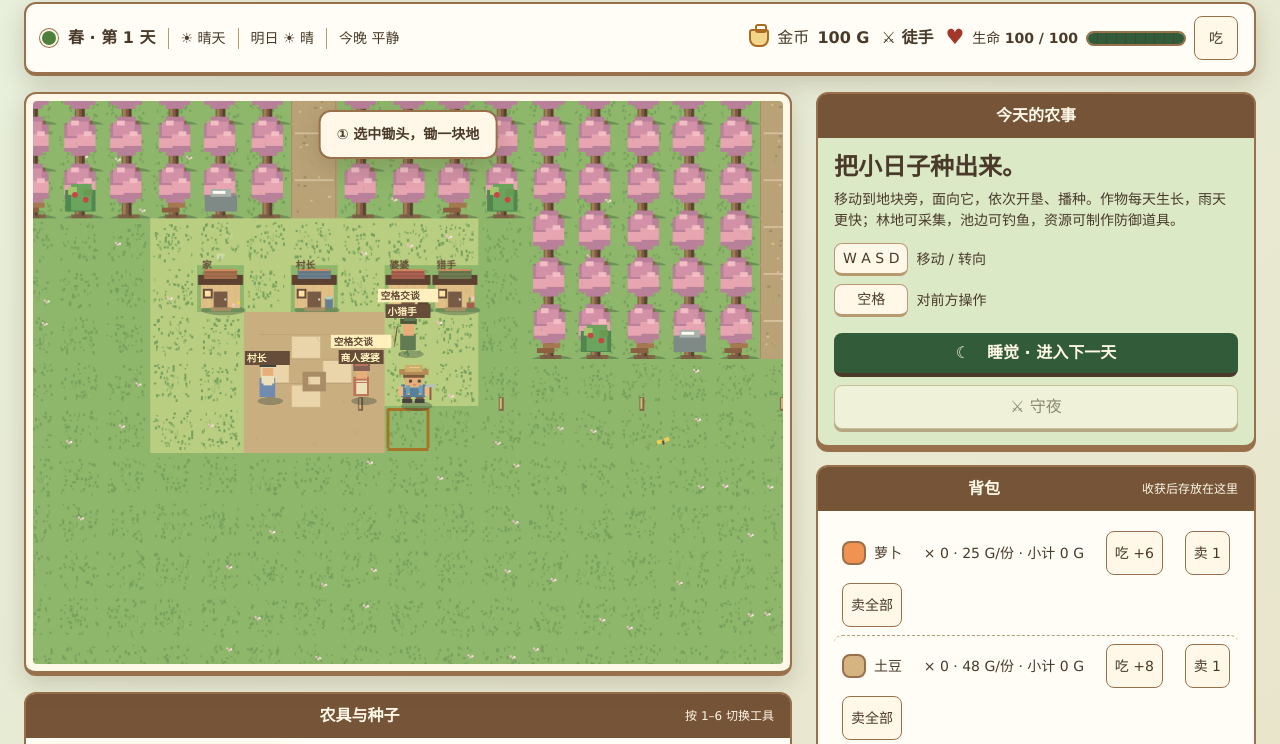
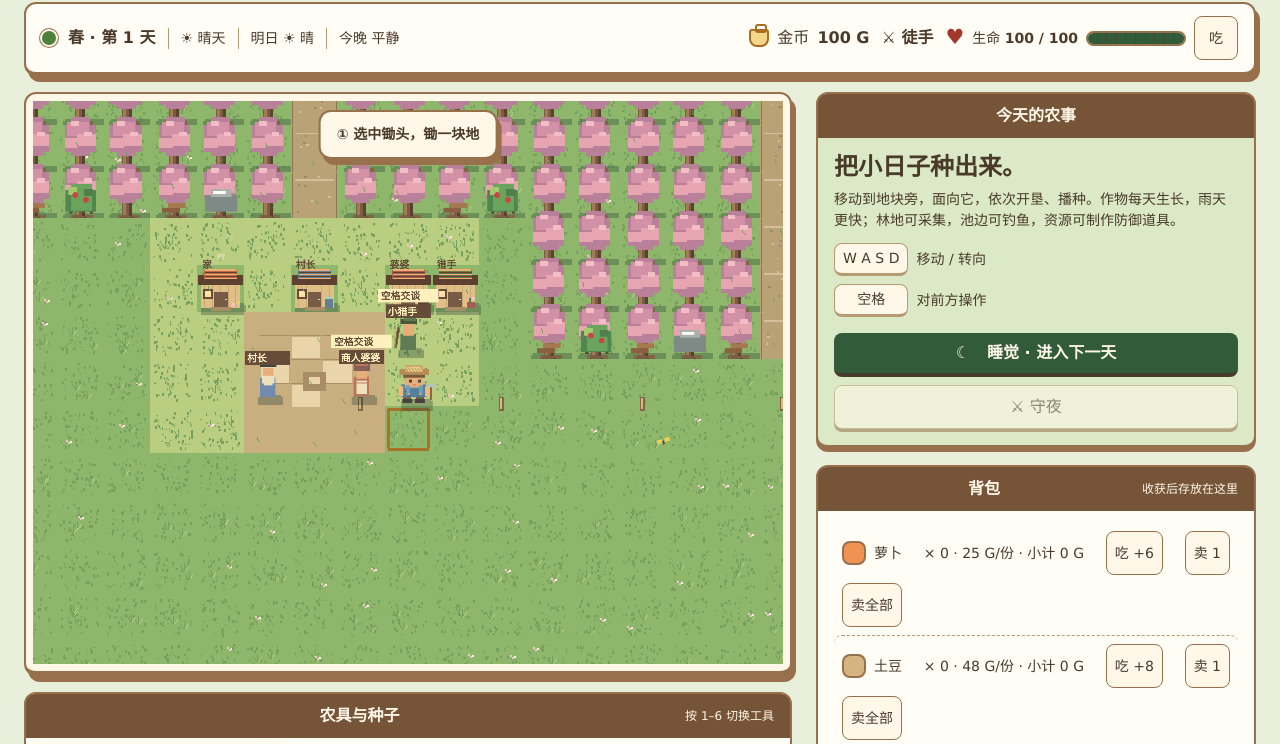
Before and after one commit to nicho-19/pocket-farm, a plain HTML site: page index.html in a window 1280 px wide. Shown: the part 114-858 px from the top of the page. Drawn offline with Linux system fonts and the light colour scheme.

Commit message:
round 14.1: 像素采样与语义色板

```diff
--- a/game.js
+++ b/game.js
@@ -6,7 +6,7 @@
   const BEST_KEY = 'pocket-farm-best-days';
   const TILE = 48;
   const RENDER_SCALE = 2;
-  const STATIC_SCALE = 1.5;
+  const STATIC_SCALE = 2;
   const SCENE_WIDTH = 768;
   const SCENE_HEIGHT = 576;
   const FIELD_X = 0;
@@ -29,14 +29,15 @@
     canvas.width = width;
     canvas.height = height;
     sceneContext.scale(width / SCENE_WIDTH, height / SCENE_HEIGHT);
-    sceneContext.imageSmoothingEnabled = true;
-    staticContext.imageSmoothingEnabled = true;
+    sceneContext.imageSmoothingEnabled = false;
+    staticContext.imageSmoothingEnabled = false;
     staticKey = '';
   }
   resizeCanvas();
   staticCanvas.width = Math.round(WORLD_WIDTH * STATIC_SCALE);
   staticCanvas.height = Math.round(WORLD_HEIGHT * STATIC_SCALE);
   staticContext.scale(STATIC_SCALE, STATIC_SCALE);
+  staticContext.imageSmoothingEnabled = false;
   window.addEventListener('resize', resizeCanvas);
 
   const palette = {
@@ -49,17 +50,17 @@
   const icons = { hoe: '⚒', seed: '✿', scythe: '☷', gather: '🧺', rod: '🎣', build: '▥' };
   const UI_COLORS = { focus: '#a96d21', danger: '#a3372b' };
   const WORLD_COLORS = {
-    water: '#6aaeb7', waterLight: '#a8d6c9', waterDeep: '#4c8fa4', waterGlint: '#d5f0df',
+    water: '#67b6b8', waterLight: '#98d7cf', waterDeep: '#2f7088', waterMid: '#3e91a4', waterGlint: '#d7f0d9',
     sand: '#c7ad75', sandDark: '#9d8158', path: '#b9a276', pathLight: '#d3c09a', pathDark: '#8d7655', gravel: '#9e8968',
     soil: '#8a6249', soilPlanted: '#78543f', furrow: '#684733', furrowLight: '#bb8e65', soilSpeck: '#af805c',
     bark: '#795d45', barkLight: '#a47b54', barkDark: '#5c4030', rootSoil: '#816547',
     wood: '#806447', woodLight: '#d9ba7f', woodDark: '#654d39', woodGrain: '#9d754f',
     wall: '#dfbf86', wallShade: '#cba873', window: '#ffe0a1', windowGlow: '#fff0bd', door: '#785b45', metal: '#d5ddd5',
-    roofHome: '#a26d4c', roofRidge: '#d18b5d', roofBlue: '#657f91', roofRed: '#a75d4f', roofMoss: '#667b50',
+    roofHome: '#be6846', roofRidge: '#edae70', roofShade: '#713e34', roofMid: '#9d503c', roofLight: '#da8956', roofBlue: '#657f91', roofRed: '#a75d4f', roofMoss: '#667b50',
     plaza: '#c9af80', plazaLight: '#e9d5a9', plazaEdge: '#a98d67', shadow: '#293c3655',
     springFlower: '#f5c4cf', springFlowerLight: '#fff0e6', summerFlower: '#f0ce58', summerFlowerLight: '#fff4bd',
     autumnLeaf: '#d9783f', autumnLeafLight: '#edb34f', frost: '#edf5ed', frostShade: '#cedfd9',
-    leafGreen: '#699a50', leafLight: '#a6c66d', dust: '#b58a62', star: '#ffe58a',
+    leafGreen: '#4f7f4b', leafLight: '#a7c96e', leafDeep: '#315d47', leafMid: '#74a75a', leafSun: '#d8dd8b', dust: '#b58a62', star: '#ffe58a',
     hutBlue: '#708baf', hutRed: '#bc745a', hutGreen: '#617c55', whiteFlash: '#fffdf5', cloudShadow: '#3d5b5528',
     springMid: '#d391a7', summerMid: '#4b8c50', autumnMid: '#c99d50',
     springTop: '#f2bdc5', summerTop: '#78b263', autumnTop: '#edce72', capeLight: '#503344', capeDark: '#422c3d',
@@ -342,20 +343,16 @@
   }
 
   function shadow(x, y, rx, ry) {
-    ctx.beginPath();
-    ctx.ellipse(Math.round(x + 3), Math.round(y + 3), rx, ry, 0, 0, Math.PI * 2);
-    ctx.fillStyle = WORLD_COLORS.shadow;
-    ctx.fill();
+    box(x - rx + 3, y - ry + 3, rx * 2, ry * 2, WORLD_COLORS.shadow);
+    box(x - rx + 5, y - ry + 1, rx * 2 - 4, 2, WORLD_COLORS.shadow);
   }
 
   function pixelLine(x1, y1, x2, y2, color, size = 1) {
-    ctx.beginPath();
-    ctx.moveTo(x1, y1);
-    ctx.lineTo(x2, y2);
-    ctx.strokeStyle = color;
-    ctx.lineWidth = size / RENDER_SCALE;
-    ctx.lineCap = 'round';
-    ctx.stroke();
+    const dx = x2 - x1, dy = y2 - y1;
+    const steps = Math.max(Math.abs(dx), Math.abs(dy));
+    const width = Math.max(1, Math.round(size));
+    if (!steps) { box(x1, y1, width, width, color); return; }
+    for (let i = 0; i <= steps; i++) box(x1 + dx * i / steps, y1 + dy * i / steps, width, width, color);
   }
 
   function drawBackground() {
--- a/style.css
+++ b/style.css
@@ -11,14 +11,14 @@
   --spring:#4c803c;--summer:#a35d20;--autumn:#86571a;--winter:#286780;
   --space-1:4px;--space-2:8px;--space-3:12px;--space-4:16px;--space-5:24px;
   --radius-sm:8px;--radius-md:12px;--radius-pill:999px;
-  --shadow-low:0 3px 0 var(--wood-light);--shadow-high:0 8px 24px #493a2a33;
+  --shadow-low:0 3px 0 var(--wood-light);--shadow-high:4px 6px 0 var(--wood-light);
   --shadow-active:0 0 0 2px var(--wheat),0 5px 14px var(--wheat-light);--watch-glow:#485eac;
   --font-body:Verdana,"Microsoft YaHei",sans-serif;--font-display:Georgia,"Microsoft YaHei",serif;
   --text-xs:12px;--text-sm:14px;--text-md:16px;--text-lg:24px;
   --motion-panel:190ms;
 }
 *{box-sizing:border-box}
-body{margin:0;background:linear-gradient(145deg,var(--sky),var(--cream-deep));color:var(--wood-dark);font:var(--text-md)/1.5 var(--font-body)}
+body{margin:0;background:var(--sky);color:var(--wood-dark);font:var(--text-md)/1.5 var(--font-body)}
 button{font:inherit;cursor:pointer;color:inherit}
 button:focus-visible,[tabindex]:focus-visible{outline:3px solid var(--wheat);outline-offset:3px}
 .page{max-width:1390px;margin:auto;padding:var(--space-5)}
@@ -50,7 +50,7 @@ h2{font-size:var(--text-md);margin:0;color:var(--wood-dark)}
 @keyframes health-pulse{50%{opacity:.5}}
 .main-grid{display:grid;grid-template-columns:minmax(0,768px) minmax(275px,1fr);gap:var(--space-5);align-items:start}
 .scene-frame{position:relative;padding:7px;background:var(--cream);border:2px solid var(--wood-light);border-bottom-width:5px;border-radius:var(--radius-md);box-shadow:var(--shadow-high);line-height:0;touch-action:none}
-.scene-frame canvas{display:block;width:100%;height:auto;image-rendering:auto;border-radius:4px;touch-action:none}
+.scene-frame canvas{display:block;width:100%;height:auto;image-rendering:pixelated;border-radius:0;touch-action:none}
 .tutorial-bubble{position:absolute;top:var(--space-4);left:50%;transform:translateX(-50%);width:max-content;max-width:85%;padding:var(--space-3) var(--space-4);border:2px solid var(--wood-light);border-radius:var(--radius-md);background:var(--cream);box-shadow:var(--shadow-high);line-height:1.5;text-align:center;font-size:var(--text-sm);font-weight:bold;pointer-events:none}
 [hidden]{display:none!important}
 .tool-panel,.side-card{background:var(--surface);border:2px solid var(--wood-light);border-bottom-width:4px;border-radius:var(--radius-md);padding:var(--space-4);margin-top:var(--space-4);box-shadow:var(--shadow-low)}
@@ -111,7 +111,7 @@ kbd{background:var(--cream);border:1px solid var(--line);border-bottom-width:3px
 .close-button{position:absolute;right:var(--space-2);top:6px;width:36px;height:36px;border:2px solid var(--cream);border-radius:50%;background:var(--wood-dark);color:var(--cream);font-size:24px;line-height:1}
 .modal-card p{font-size:var(--text-sm)}
 .codex-row,.order-row{display:grid;grid-template-columns:52px 1fr;align-items:center;gap:var(--space-3);border-top:1px dashed var(--line);padding:var(--space-2) 0;font-size:var(--text-sm)}
-.codex-row canvas{width:48px;height:48px;image-rendering:auto}
+.codex-row canvas{width:48px;height:48px;image-rendering:pixelated}
 .codex-row strong{display:block;font-size:var(--text-md)}
 .order-row{display:flex;justify-content:space-between}
 .tabs{display:flex;gap:var(--space-2);margin:var(--space-3) 0}
```
Also changed, not shown: tests/standalone-smoke.mjs (+2 -2 lines).
